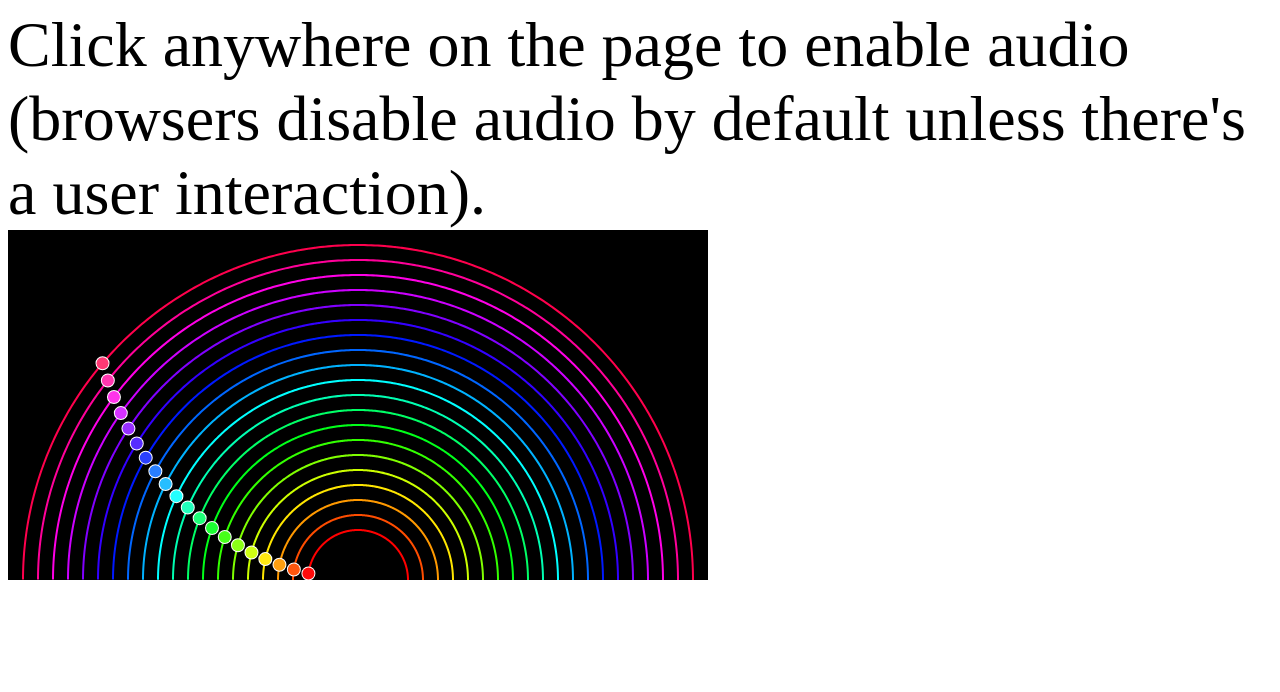
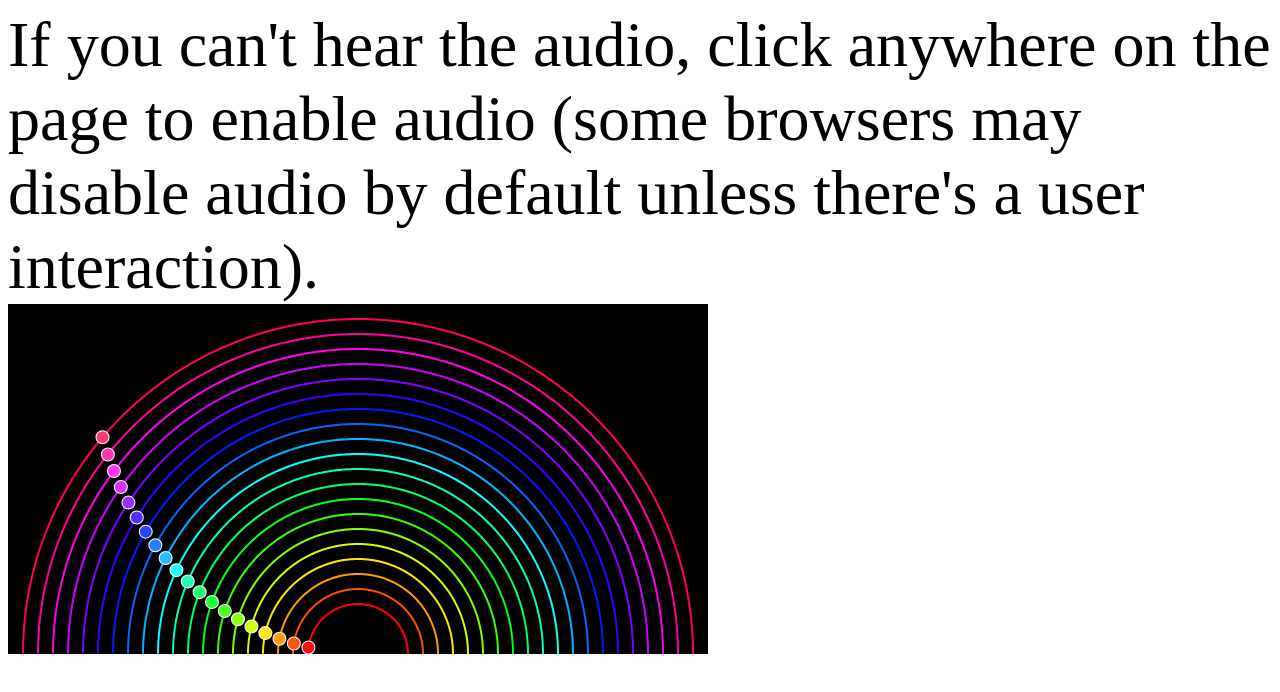
Before and after one commit to theAnuragMishra/js-polyrhythms, a plain HTML site: page index.html in a window 1280 px wide. Drawn offline with Linux system fonts and the light colour scheme.

Commit message:
add hint for users to make an interaction to enable audio

```diff
--- a/index.html
+++ b/index.html
@@ -7,8 +7,9 @@
   </head>
   <body>
     <div style="font-size: 4rem">
-      Click anywhere on the page to enable audio (browsers disable audio by
-      default unless there's a user interaction).
+      If you can't hear the audio, click anywhere on the page to enable audio
+      (some browsers may disable audio by default unless there's a user
+      interaction).
     </div>
     <canvas id="myCanvas" style="background-color: black"></canvas>
     <script src="track.js"></script>
```
